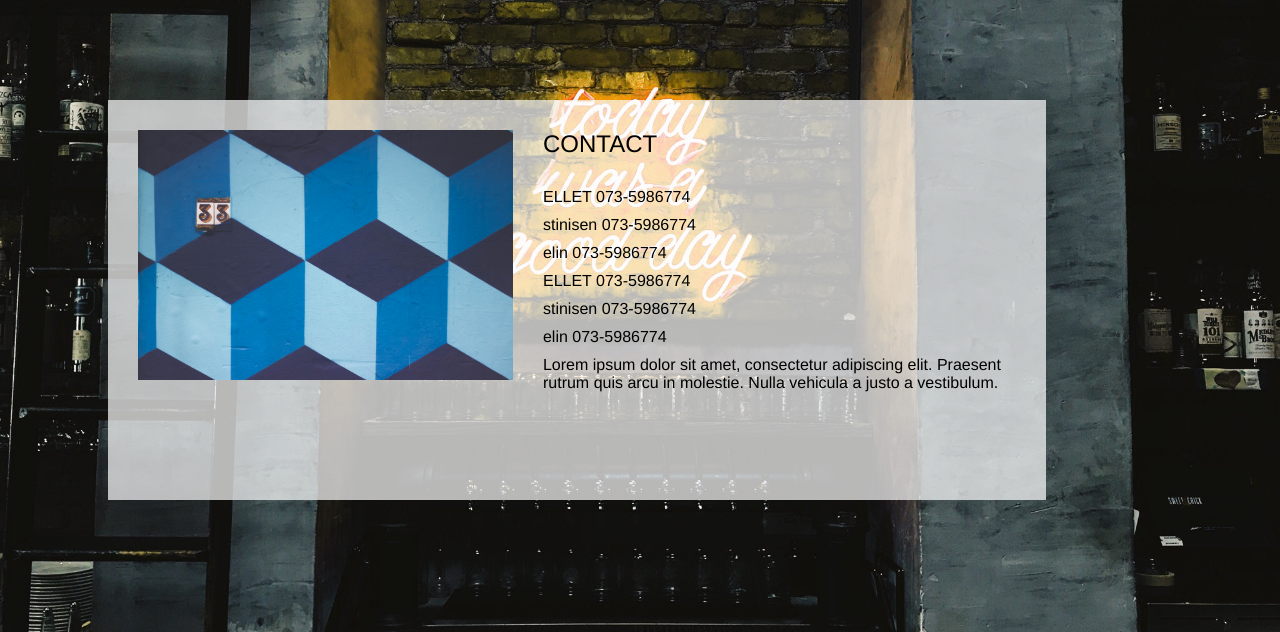
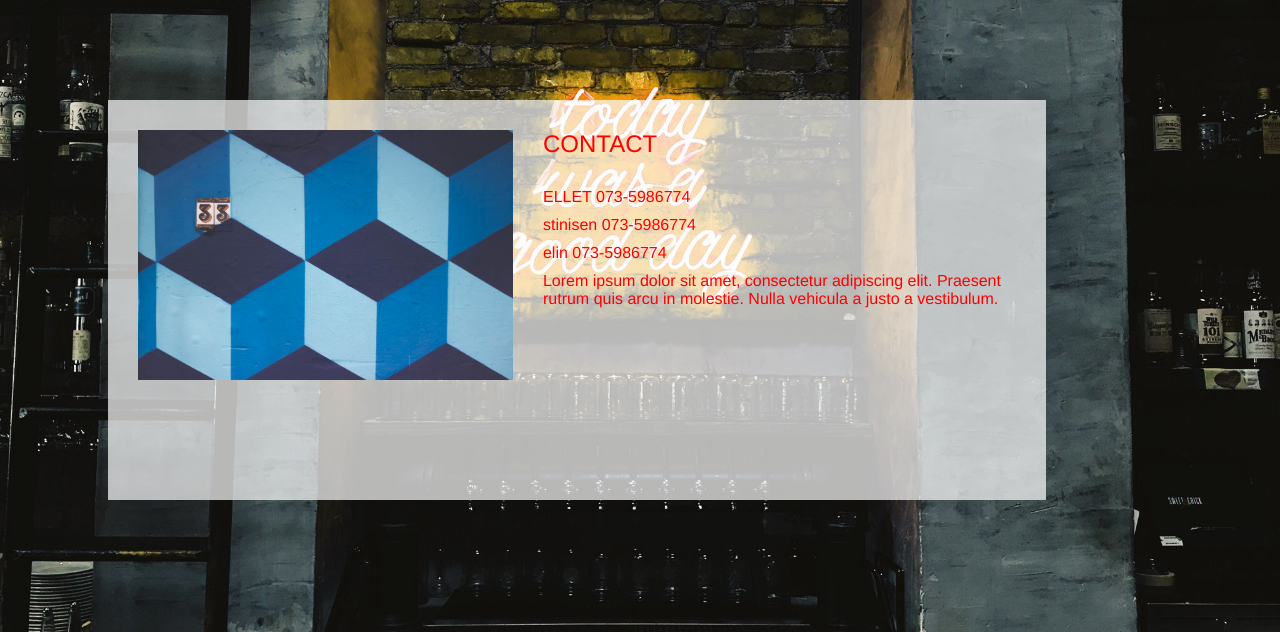
Before and after one commit to feliow/barlocator, a PHP site: page /contact.php in a window 1280 px wide. Shown: the part 112-744 px from the top of the page. Run offline with PHP 8.4, Linux system fonts and the light colour scheme.

Commit message:
changes of colour

```diff
--- a/contact.php
+++ b/contact.php
@@ -27,9 +27,7 @@
 			<P>ELLET 073-5986774</P>
 			<P>stinisen 073-5986774</P>
 			<P>elin 073-5986774</P>
-			<P>ELLET 073-5986774</P>
-			<P>stinisen 073-5986774</P>
-			<P>elin 073-5986774</P>
+
 			<p> Lorem ipsum dolor sit amet, consectetur adipiscing elit. Praesent rutrum quis arcu in molestie.
 				Nulla vehicula a justo a vestibulum. </p>
 
--- a/css/barlocator.css
+++ b/css/barlocator.css
@@ -89,7 +89,7 @@ header img {
 
 .contact p {
 	position: relative;
-	color: black;
+	color: red;
 	font-family: helvetica;
 	text-align: left;
 	font-weight: 300;
@@ -100,7 +100,7 @@ header img {
 .contact h2 {
 	position: relative;
 	text-align: left;
-	color: black;
+	color: red;
 	font-weight: 300;
 	font-family: helvetica;
 	padding: 10 10 10 10;
```
